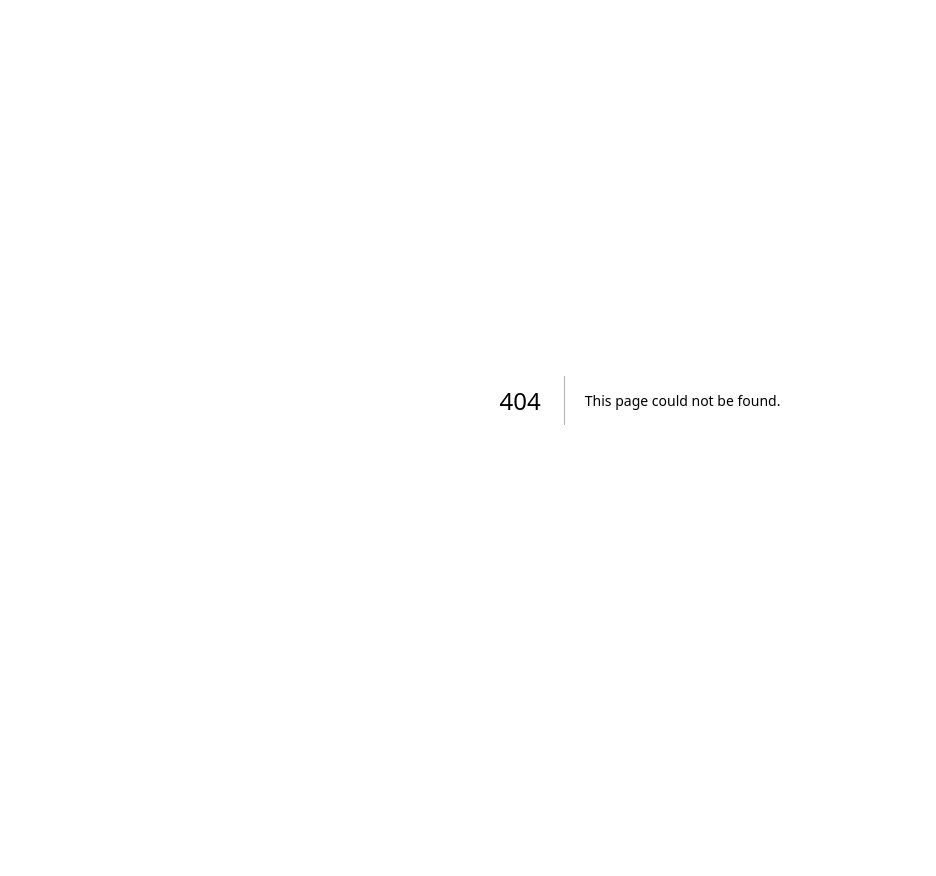
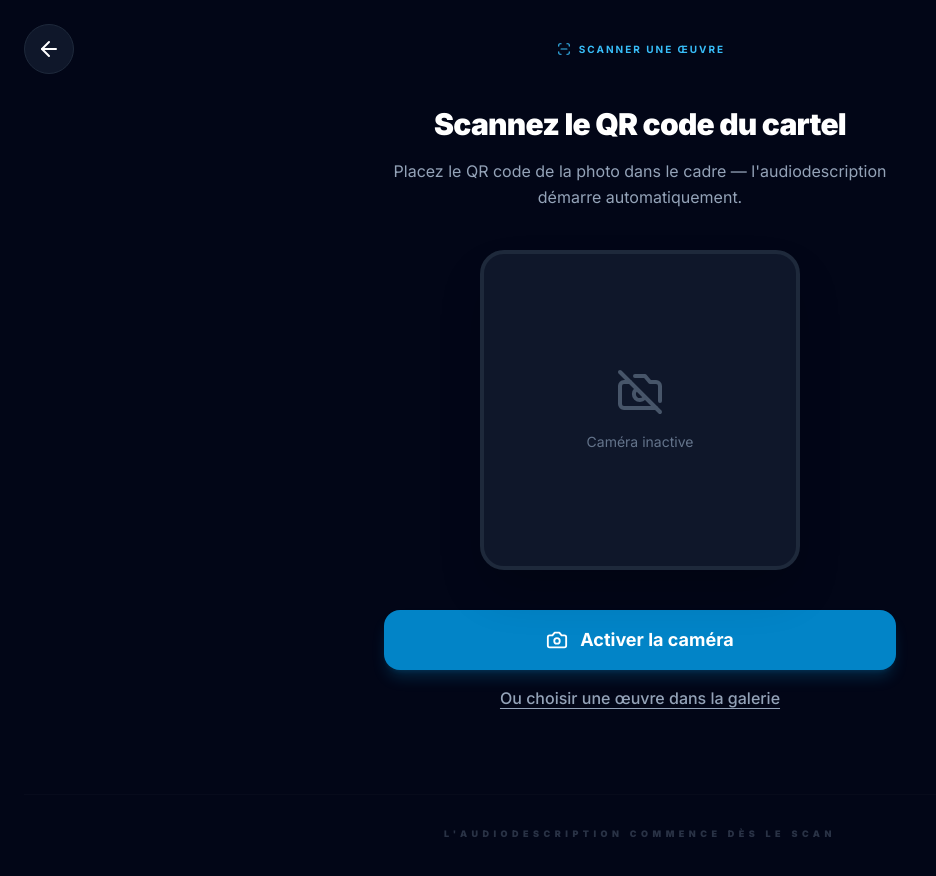
Before and after one commit to patge44/expo-photo, a Next.js app: page /scan in a window 1280 px wide. Before the commit this address had no page. Shown: the top 876 px of the page, without its empty margins (0-936 px from the left). Before the commit the page ends 800 px from the top, so only its background shows below. Built offline with nearby package versions, Linux system fonts and the light colour scheme.

Commit message:
Tranche 9 — Scanner QR intégré + proposition du scan suivant

```diff
--- a/app/gallery/page.tsx
+++ b/app/gallery/page.tsx
@@ -5,7 +5,7 @@ import { motion } from 'framer-motion';
 import { Headphones, ArrowRight, Camera, Loader2, Sparkles } from 'lucide-react';
 import Link from 'next/link';
 import { useSiteConfig } from '@/components/site-config';
-
+import { Headphones, ArrowRight, Camera, Loader2, Sparkles, ScanLine } from 'lucide-react';
 interface Artwork {
   id: string;
   title: string;
@@ -70,6 +70,14 @@ export default function GalleryPage() {
           >
             <Sparkles size={18} className="text-amber-500" />
             Espace Admin
+          </Link>
+          <Link
+            href="/scan"
+            className="inline-flex items-center gap-2 px-6 py-3 bg-primary-600 text-white rounded-xl font-bold shadow-sm hover:shadow-md transition-all"
+            aria-label="Scanner le QR code d'une œuvre"
+          >
+            <ScanLine size={18} />
+            Scanner une œuvre
           </Link>
         </header>
 
--- /dev/null
+++ b/app/scan/page.tsx
@@ -0,0 +1,218 @@
+'use client';
+
+import { useEffect, useRef, useState, useCallback } from 'react';
+import { useRouter } from 'next/navigation';
+import { ArrowLeft, ScanLine, Camera, CameraOff, Loader2 } from 'lucide-react';
+import Link from 'next/link';
+import jsQR from 'jsqr';
+
+export default function ScanPage() {
+  const router = useRouter();
+  const videoRef = useRef<HTMLVideoElement | null>(null);
+  const canvasRef = useRef<HTMLCanvasElement | null>(null);
+  const streamRef = useRef<MediaStream | null>(null);
+  const rafRef = useRef<number | null>(null);
+  const navigatingRef = useRef(false);
+
+  const [status, setStatus] = useState<'idle' | 'starting' | 'scanning' | 'error'>('idle');
+  const [error, setError] = useState<string | null>(null);
+
+  // Un QR ne doit mener QUE vers une page œuvre de CE site.
+  const resolveArtworkUrl = (text: string): string | null => {
+    try {
+      const url = new URL(text);
+      if (url.origin !== window.location.origin) return null;
+      const m = url.pathname.match(/^\/audio\/([0-9a-f-]{36})$/i);
+      if (!m) return null;
+      return `/audio/${m[1]}`;
+    } catch {
+      return null;
+    }
+  };
+
+  const stopCamera = useCallback(() => {
+    if (rafRef.current) {
+      cancelAnimationFrame(rafRef.current);
+      rafRef.current = null;
+    }
+    streamRef.current?.getTracks().forEach(t => t.stop());
+    streamRef.current = null;
+  }, []);
+
+  const startCamera = useCallback(async () => {
+    setStatus('starting');
+    setError(null);
+    try {
+      const stream = await navigator.mediaDevices.getUserMedia({
+        video: { facingMode: { ideal: 'environment' } }, // caméra arrière
+        audio: false,
+      });
+      streamRef.current = stream;
+      if (videoRef.current) {
+        videoRef.current.srcObject = stream;
+        await videoRef.current.play();
+      }
+      setStatus('scanning');
+    } catch (err: any) {
+      if (err?.name === 'NotAllowedError') {
+        setError("L'accès à la caméra a été refusé. Autorisez la caméra dans votre navigateur, ou utilisez la galerie.");
+      } else if (err?.name === 'NotFoundError') {
+        setError("Aucune caméra détectée sur cet appareil. Utilisez la galerie pour choisir une œuvre.");
+      } else {
+        setError("Impossible d'activer la caméra. Utilisez la galerie pour choisir une œuvre.");
+      }
+      setStatus('error');
+    }
+  }, []);
+
+  // Boucle de décodage : on prélève des images de la vidéo et on les passe à jsQR.
+  useEffect(() => {
+    if (status !== 'scanning') return;
+
+    const tick = () => {
+      const video = videoRef.current;
+      const canvas = canvasRef.current;
+      if (video && canvas && video.readyState === video.HAVE_ENOUGH_DATA) {
+        const w = video.videoWidth;
+        const h = video.videoHeight;
+        if (w && h) {
+          canvas.width = w;
+          canvas.height = h;
+          const ctx = canvas.getContext('2d', { willReadFrequently: true })!;
+          ctx.drawImage(video, 0, 0, w, h);
+          const imageData = ctx.getImageData(0, 0, w, h);
+          const code = jsQR(imageData.data, w, h, { inversionAttempts: 'dontInvert' });
+
+          if (code?.data && !navigatingRef.current) {
+            const target = resolveArtworkUrl(code.data);
+            if (target) {
+              navigatingRef.current = true;
+              stopCamera();
+              router.push(target);
+              return;
+            } else {
+              // QR lu mais pas une œuvre : on affiche sans spammer.
+              if (!navigatingRef.current) {
+                setError("Ce QR code ne correspond pas à une œuvre de l'exposition.");
+                navigatingRef.current = true; // évite le repassage immédiat
+                setTimeout(() => { navigatingRef.current = false; }, 2000);
+              }
+            }
+          }
+        }
+      }
+      rafRef.current = requestAnimationFrame(tick);
+    };
+
+    rafRef.current = requestAnimationFrame(tick);
+    return () => {
+      if (rafRef.current) cancelAnimationFrame(rafRef.current);
+    };
+  }, [status, router, stopCamera]);
+
+  // Arrêt propre en quittant la page.
+  useEffect(() => {
+    return () => stopCamera();
+  }, [stopCamera]);
+
+  return (
+    <main className="min-h-screen bg-slate-950 text-white flex flex-col p-6 overflow-x-hidden selection:bg-primary-500/30">
+      <header className="flex items-center justify-between mb-8 z-10">
+        <Link
+          href="/gallery"
+          className="p-3 rounded-full bg-slate-900 border border-slate-800 accessible-focus transition-transform active:scale-95 group"
+          aria-label="Retour à la galerie"
+          title="Retour à la galerie"
+        >
+          <ArrowLeft size={24} className="group-hover:-translate-x-1 transition-transform" />
+        </Link>
+        <div className="flex items-center gap-2 text-primary-400 font-bold uppercase tracking-[0.2em] text-[10px]">
+          <ScanLine size={14} />
+          <span>Scanner une œuvre</span>
+        </div>
+        <div className="w-12 h-12" />
+      </header>
+
+      <div className="flex-1 flex flex-col items-center justify-center max-w-lg mx-auto w-full z-10 text-center">
+        <h1 className="text-2xl md:text-3xl font-black tracking-tight mb-4">
+          Scannez le QR code du cartel
+        </h1>
+        <p className="text-slate-400 mb-10 leading-relaxed">
+          Placez le QR code de la photo dans le cadre — l'audiodescription démarre automatiquement.
+        </p>
+
+        {/* Cadre de visée */}
+        <div className="relative w-72 h-72 md:w-80 md:h-80 rounded-3xl overflow-hidden bg-slate-900 border-4 border-slate-800 shadow-2xl">
+          <video
+            ref={videoRef}
+            className="absolute inset-0 w-full h-full object-cover"
+            playsInline
+            muted
+            aria-label="Flux caméra pour scanner le QR code"
+          />
+          <canvas ref={canvasRef} className="hidden" aria-hidden="true" />
+
+          {status === 'scanning' && (
+            <div className="absolute inset-0 pointer-events-none">
+              <div className="absolute inset-8 rounded-2xl border-2 border-primary-500/60" />
+            </div>
+          )}
+
+          {status !== 'scanning' && (
+            <div className="absolute inset-0 flex flex-col items-center justify-center gap-4 p-6">
+              <CameraOff size={48} className="text-slate-600" />
+              <p className="text-sm text-slate-500">Caméra inactive</p>
+            </div>
+          )}
+        </div>
+
+        {/* Zone d'état / erreurs / boutons */}
+        <div className="mt-10 w-full space-y-4">
+          {status === 'starting' && (
+            <p className="text-slate-400 flex items-center justify-center gap-2">
+              <Loader2 className="animate-spin" size={18} /> Activation de la caméra…
+            </p>
+          )}
+
+          {error && (
+            <p role="alert" className="text-amber-400 font-medium">{error}</p>
+          )}
+
+          {status !== 'scanning' && (
+            <button
+              onClick={startCamera}
+              className="w-full px-8 py-4 bg-primary-600 hover:bg-primary-700 text-white rounded-2xl font-bold text-lg shadow-lg shadow-primary-500/20 transition-all active:scale-95 accessible-focus inline-flex items-center justify-center gap-3"
+              aria-label="Activer la caméra pour scanner"
+            >
+              <Camera size={22} />
+              Activer la caméra
+            </button>
+          )}
+
+          {status === 'scanning' && (
+            <button
+              onClick={() => { stopCamera(); setStatus('idle'); }}
+              className="w-full px-8 py-3 bg-slate-900 border border-slate-800 text-slate-400 hover:text-white rounded-2xl font-bold transition-all accessible-focus"
+              aria-label="Arrêter la caméra"
+            >
+              Arrêter la caméra
+            </button>
+          )}
+
+          <Link
+            href="/gallery"
+            className="block text-slate-400 hover:text-white font-medium transition-colors underline underline-offset-4"
+          >
+            Ou choisir une œuvre dans la galerie
+          </Link>
+        </div>
+      </div>
+
+      <footer className="mt-16 py-8 text-center border-t border-white/5 opacity-40">
+        <p className="text-[9px] font-black uppercase tracking-[0.5em] text-slate-500">
+          L'audiodescription commence dès le scan
+        </p>
+      </footer>
+    </main>
+  );
+}
```
